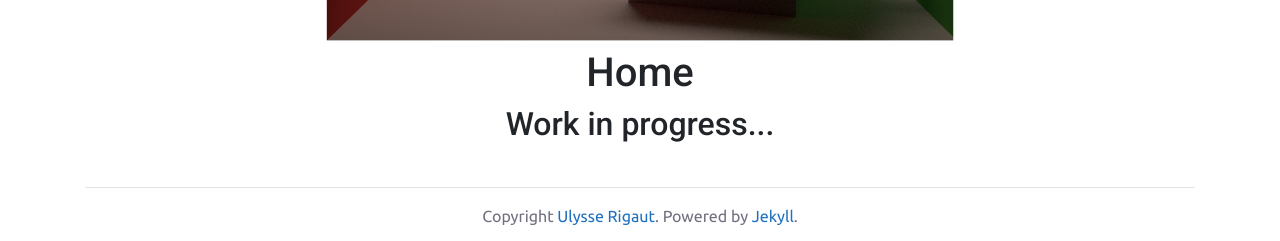
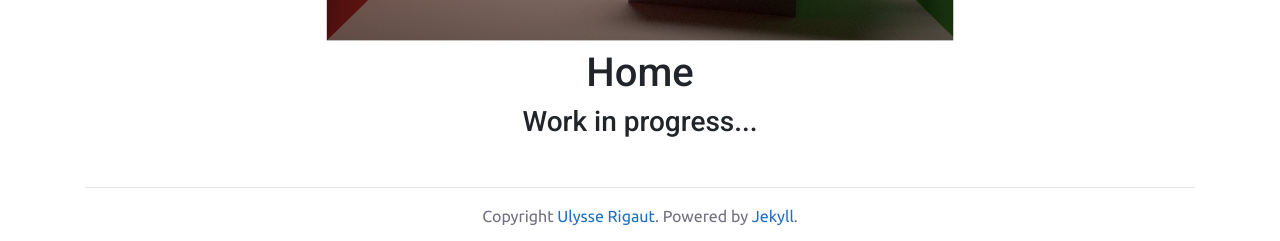
Before and after one commit to Blodangan/blodangan.github.io, a Jekyll site: the page built from index.html, in a window 1280 px wide. Shown: the part 656-897 px from the top of the page. Built offline with Jekyll 4.4.1, drawn with Linux system fonts in a browser that asks for light colours; nearby versions of some CDN libraries.

Commit message:
Update headings size

```diff
--- a/_layouts/post.html
+++ b/_layouts/post.html
@@ -7,7 +7,7 @@
         {% if page.image %}
         <img src="{{ page.image | relative_url }}" class="img-fluid rounded d-block mx-auto mb-3" alt="">
         {% endif %}
-        <h1 class="h2 mb-1">{{ page.title }}</h1>
+        <h1 class="mb-1">{{ page.title }}</h1>
         <p class="h6 text-muted"><time datetime="{{ page.date | date_to_xmlschema }}">{{ page.date | date: "%B %d, %Y" }}</time></p>
     </header>
 
@@ -16,7 +16,7 @@
     {% if page.comments != false %}
     <hr>
 
-    <h2 class="h3">
+    <h2>
         <i class="fab fa-github" aria-hidden="true"></i>
         GitHub Comments
     </h2>
--- a/_sass/main.scss
+++ b/_sass/main.scss
@@ -1,3 +1,12 @@
+.heading {
+    margin-top: 0;
+    margin-bottom: 0.5rem;
+    font-family: "Roboto", sans-serif;
+    font-weight: 500;
+    line-height: 1.2;
+    font-size: 2.5rem;
+}
+
 .hr {
     height: 1px;
     margin: 1rem 0;
--- a/_sass/variables.scss
+++ b/_sass/variables.scss
@@ -14,6 +14,13 @@
 $headings-font-family: 'Roboto', sans-serif;
 $text-muted: #707080;
 
+$h1-font-size: 2rem;
+$h2-font-size: 1.75rem;
+$h3-font-size: 1.5rem;
+$h4-font-size: 1.25rem;
+$h5-font-size: 1rem;
+$h6-font-size: 1rem;
+
 // Navbar
 
 $navbar-light-color: rgba(0, 0, 0, .55);
--- a/index.html
+++ b/index.html
@@ -4,6 +4,6 @@
 
 <img src="{{ "/assets/home.jpg" | relative_url }}" class="img-fluid rounded d-block mx-auto mb-2" alt="">
 
-<h1 class="text-center">Home</h1>
+<h1 class="heading text-center">Home</h1>
 
 <h2 class="text-center">Work in progress...</h2>
--- a/posts.html
+++ b/posts.html
@@ -4,9 +4,9 @@
 title: Posts
 ---
 
-<h1 class="row no-gutters align-items-end">
+<h1 class="heading row no-gutters align-items-end">
     <span class="offset-1 col-10 text-center">Posts</span>
-    <a class="col-1 h4 text-right" href="{{ "/feed.xml" | relative_url }}" aria-label="Feed">
+    <a class="col-1 h3 text-right" href="{{ "/feed.xml" | relative_url }}" aria-label="Feed">
         <i class="fas fa-rss" style="color: #ee802f;" title="Feed" aria-hidden="true"></i>
     </a>
 </h1>
@@ -23,7 +23,7 @@
         <div class="col-xl-8">
     {% endif %}
         <div class="card-body">
-            <h2 class="h4 card-title"><a class="card-link" href="{{ post.url | relative_url }}">{{ post.title }}</a></h2>
+            <h2 class="h3 card-title"><a class="card-link" href="{{ post.url | relative_url }}">{{ post.title }}</a></h2>
             <p class="h6 card-subtitle mb-2 text-muted"><time datetime="{{ post.date | date_to_xmlschema }}">{{ post.date | date: "%B %d, %Y" }}</time></p>
             <p class="card-text">{{ post.excerpt | strip_html }}</p>
         </div>
```
Also changed, not shown: about.md (+1 -1 lines).
